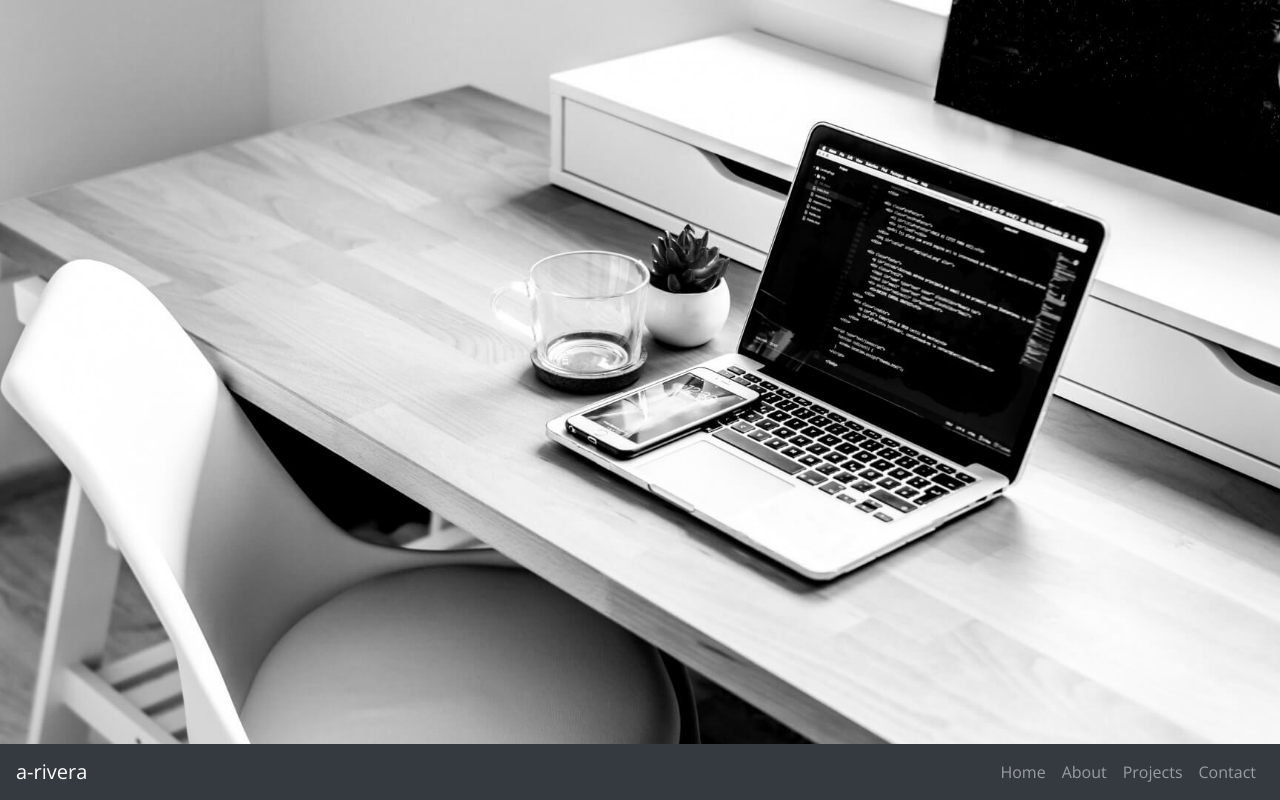
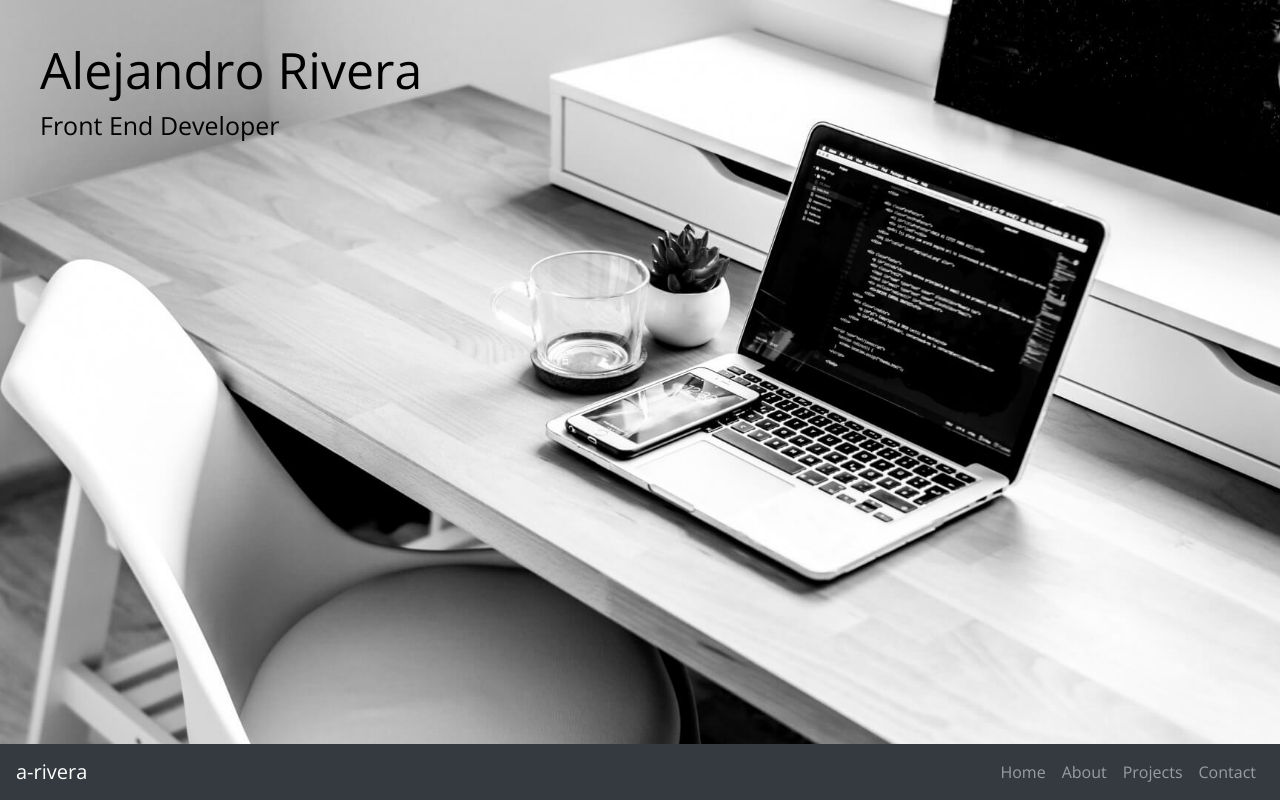
Before and after one commit to a-rivera/main, a React app: page / in a window 1280 px wide. Built offline with nearby package versions, Linux system fonts and the light colour scheme.

Commit message:
Adding navbar and temp content

```diff
--- a/package.json
+++ b/package.json
@@ -1,7 +1,7 @@
 {
   "name": "main",
-  "version": "1.1.1",
-  "description": "Alejandro Rivera's personal website",
+  "version": "1.2.0",
+  "description": "My personal website",
   "main": "index.js",
   "scripts": {
     "build": "webpack --mode production",
--- a/src/App.scss
+++ b/src/App.scss
@@ -4,6 +4,7 @@
 // Colors
 $main-background-color: #000;
 $main-font-color: #fff;
+//$title-font-color: #ef4657;
 
 // Fonts
 $main-font-family: 'Open Sans', sans-serif;
@@ -19,6 +20,21 @@ body {
 }
 
 .App {
-    margin: 1rem;
     font-family: $main-font-family;
 }
+
+.main-content {
+    h1, h2, h3, h4 {
+        color: #000;
+    }
+
+    h1 {
+        font-size: 50px;
+        margin: 40px 40px 10px;
+    }
+
+    h2 {
+        font-size: 25px;
+        margin: 0 40px;
+    }
+}
--- a/src/Content.js
+++ b/src/Content.js
@@ -2,7 +2,10 @@ import React from "react"
 
 function Content() {
     return (
-        <div></div>
+        <div className="main-content">
+            <h1>Alejandro Rivera</h1>
+            <h2>Front End Developer</h2>
+        </div>
     )
 }
 
--- a/src/MainNav.js
+++ b/src/MainNav.js
@@ -8,6 +8,7 @@ function MainNav() {
         fixed: "bottom",
         variant: "dark"
     }
+
     return (
         <div>
             <Navbar {...navBarProps}>
--- a/webpack.config.js
+++ b/webpack.config.js
@@ -30,7 +30,6 @@ module.exports = {
   resolve: { extensions: ["*", ".js", ".jsx"] },
   output: {
     path: path.join(__dirname, "dist"),
-    //publicPath: "dist/",
     filename: "bundle.js"
   },
   devServer: {
```
